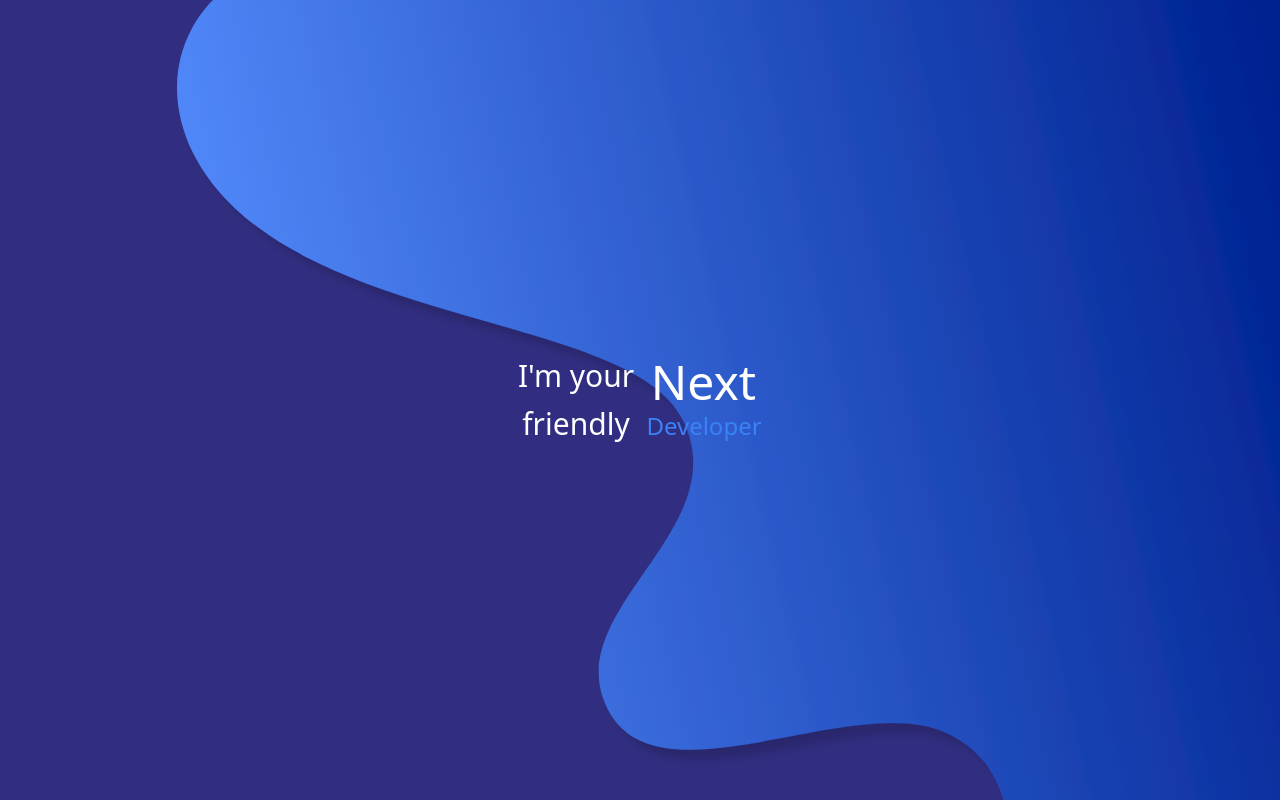
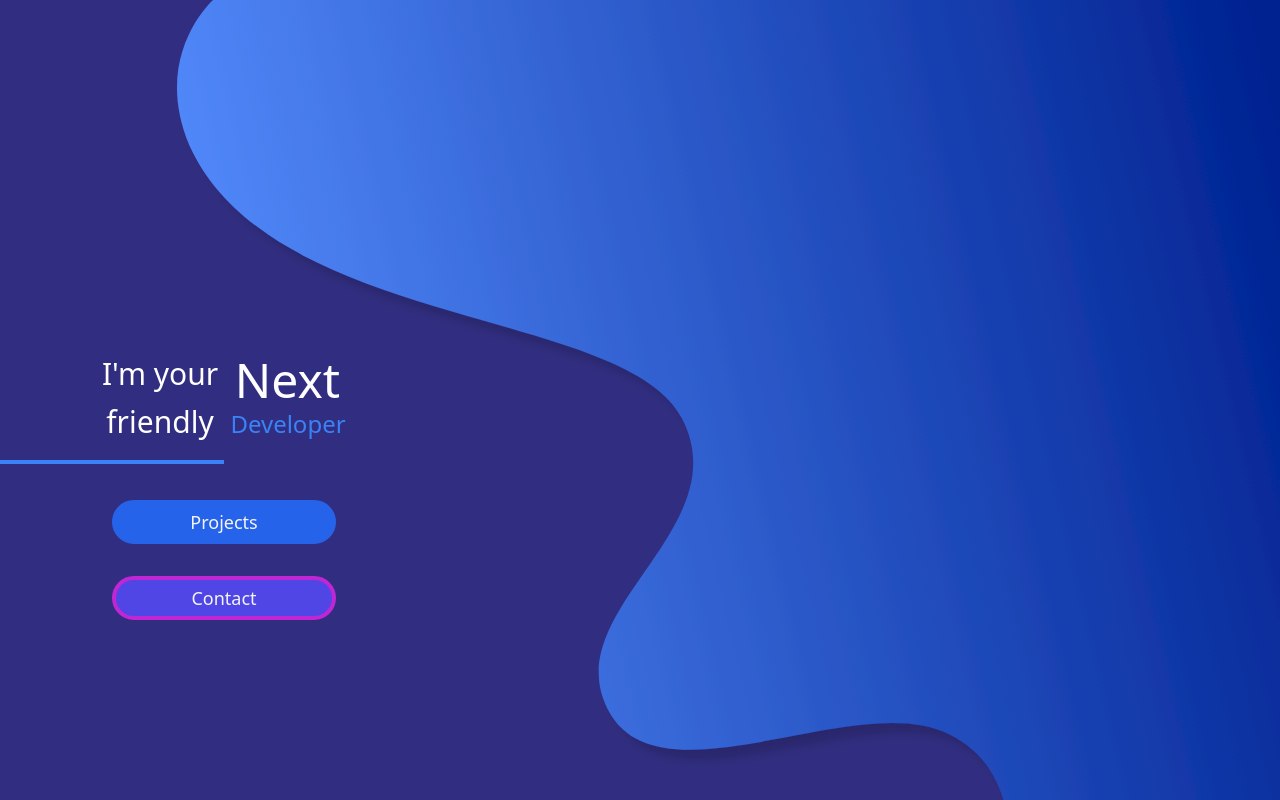
Before and after one commit to GeloUno/portfolio_next, a Next.js app: page / in a window 1280 px wide. Built offline with nearby package versions, Linux system fonts and the light colour scheme.

Commit message:
Add buttons

```diff
--- a/components/button/button.module.css
+++ b/components/button/button.module.css
@@ -1,11 +1,11 @@
 .mybtn {
-    @apply rounded-full border-4 m-2 cursor-pointer text-center py-1 px-12 font-sans text-lg text-gray-100
+    @apply rounded-full border-4 m-4 cursor-pointer text-center py-1 px-12 font-sans text-lg text-gray-100
 }
 
 .myBtnColorPrimary {
-    @apply bg-blue-600 border-blue-600 hover:bg-blue-700 hover:border-blue-700 m-2
+    @apply bg-blue-600 border-blue-600 hover:bg-blue-700 hover:border-blue-700 m-4
 }
 
 .myBtnColorSecondary {
-    @apply border-fuchsia-600 bg-indigo-600 hover:border-fuchsia-700 hover:bg-indigo-700 m-2
+    @apply border-fuchsia-600 bg-indigo-600 hover:border-fuchsia-700 hover:bg-indigo-700 m-4
 }
--- a/components/header/headerDescription.tsx
+++ b/components/header/headerDescription.tsx
@@ -1,8 +1,9 @@
 import Typewriter from 'typewriter-effect';
+import Button, { ButtonClassEnum } from '../button/button';
 
 function HeaderDescription() {
     return (
-        <div className='flex flex-col justify-center text-center min-w-screen min-h-screen  '>
+        <div className='flex flex-col justify-center text-center min-w-screen min-h-screen max-w-md pt-48 '>
 
             <div className=' text-white'>
 
@@ -34,9 +35,24 @@ function HeaderDescription() {
                         <h3 className='text-2xl text-blue-500 self-end'>Developer</h3>
                     </div>
                 </div>
+                <hr className=' block m-5 border-t-4 blue-600 ml-0 w-1/2 border-blue-500' />
             </div>
+            <div className='flex flex-col'>
+                <Button
+                    classButton={ButtonClassEnum.PRIMARY}
+                    labelButton='Projects'
+                    link='/projects'
+                    className='w-1/2 self-center my-10'
+                />
+                <Button
+                    classButton={ButtonClassEnum.SECONDARY}
+                    labelButton='Contact'
+                    link='/contact'
+                    className='w-1/2 self-center my-10'
+                />
+            </div>
+        </div>
 
-        </div>
     );
 }
 
```
